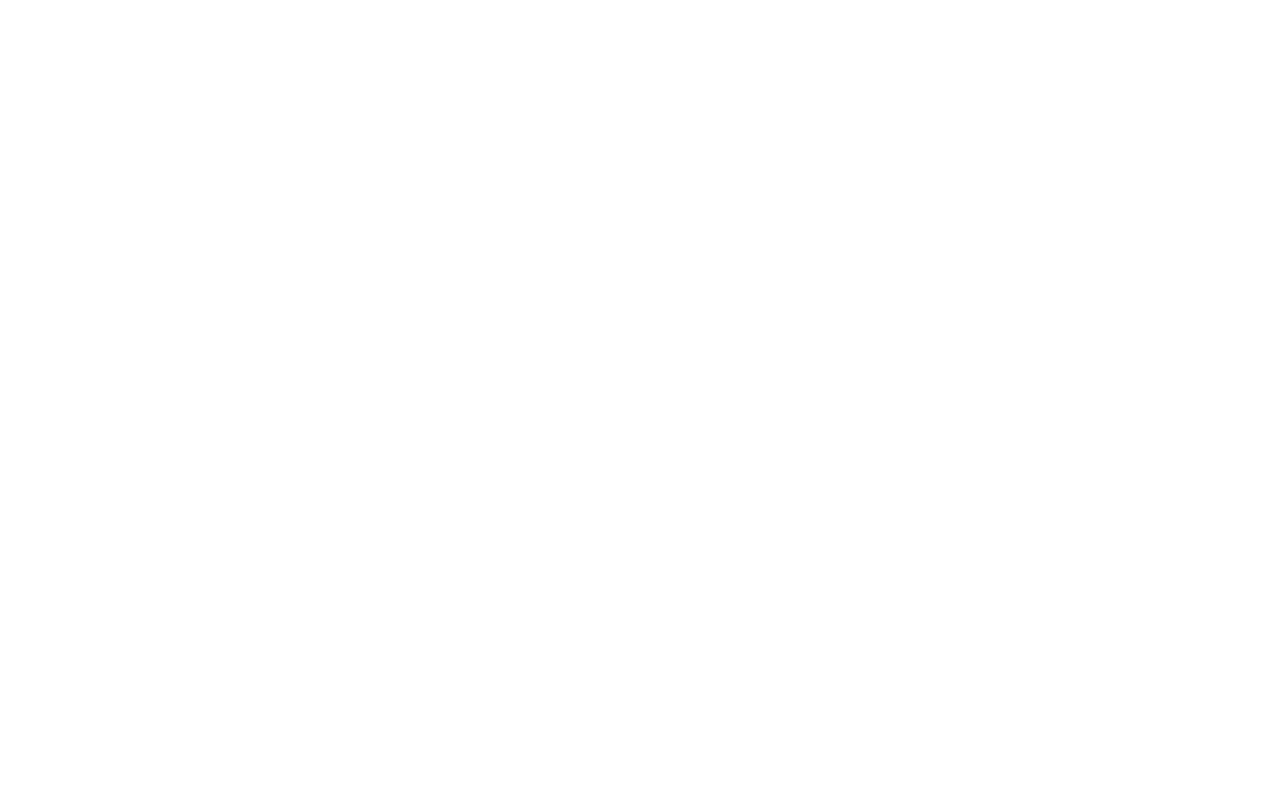
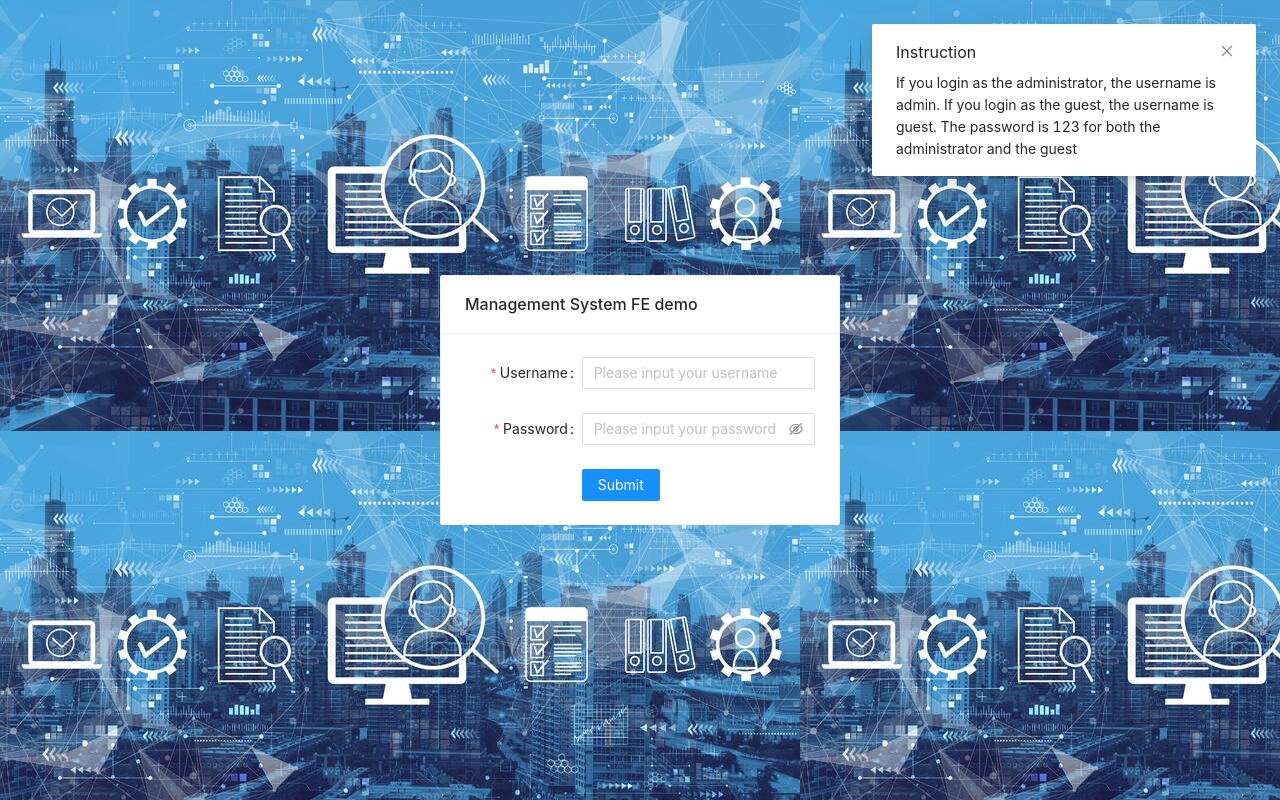
Before and after one commit to kouteisang/react-management, a React (Create React App) app: page /login in a window 1280 px wide. Before the commit this address had no page. Built offline with nearby package versions, Linux system fonts and the light colour scheme.

Commit message:
login part done

```diff
--- a/src/App.css
+++ b/src/App.css
@@ -1,3 +1,5 @@
 .App{
   height: 100vh;
 }
+
+ul,li{ padding:0;margin:0;list-style:none}
--- a/src/App.js
+++ b/src/App.js
@@ -1,17 +1,21 @@
 import {BrowserRouter,  Routes, Route } from 'react-router-dom';
 import Layout from './pages/ManageLayout'
+import Login from './pages/Login';
+import AuthComponent from './component/AuthComponent'
 import Visualization from './pages/Visualization'
 import 'antd/dist/antd.min.css'
 import './App.css';
 
 function App() {
+
   return (
     <BrowserRouter>
       <div className="App">
         <Routes>
-          <Route path='/' element={<Layout/>}>
+          <Route path='/' element={ <AuthComponent> <Layout/> </AuthComponent>}>
             <Route index element={<Visualization/>}></Route>
           </Route>
+          <Route path='/login' element={<Login/>}></Route>
         </Routes>
       </div>
     </BrowserRouter>
--- /dev/null
+++ b/src/component/AuthComponent/index.js
@@ -0,0 +1,13 @@
+import {useNavigate} from 'react-router-dom'
+
+function AuthComponent({children}){
+    const navigate = useNavigate();
+    const user = JSON.parse(localStorage.getItem("user"));
+    if(user == null){
+        navigate('/login');
+    }else{
+        return <>{children}</>
+    }
+}
+
+export default AuthComponent;
--- a/src/index.js
+++ b/src/index.js
@@ -5,7 +5,5 @@ import App from './App';
 
 const root = ReactDOM.createRoot(document.getElementById('root'));
 root.render(
-  <React.StrictMode>
     <App />
-  </React.StrictMode>
 );
--- /dev/null
+++ b/src/pages/Login/index.js
@@ -0,0 +1,98 @@
+import { Button, Form, Input, Card, notification, message} from 'antd';
+import { useNavigate } from 'react-router-dom';
+import { useEffect } from 'react';
+import './index.scss'
+
+
+function Login(){
+
+    const navigate = useNavigate();
+
+    const onFinish = (values) => {
+        if(values.username == "admin" || values.username == "guest"){
+            localStorage.setItem("user", JSON.stringify(values));
+            message.success("Welcome :)");
+            navigate("/");
+        }else{
+            message.error("Please try again :(");
+        }
+    };
+
+    const onFinishFailed = (errorInfo) => {
+        console.log('Failed:', errorInfo);
+        message.error("Please try again :(");
+    };
+
+    useEffect(()=>{
+        const args = {
+            message: 'Instruction',
+            description:
+              'If you login as the administrator, the username is admin. If you login as the guest, the username is guest.\n The password is 123 for both the administrator and the guest',
+            duration: 0,
+          };
+        notification.open(args);
+    },[])
+
+    return (
+        <div className='login'>
+            <Card title="Management System FE demo" className='login-container'>
+                <Form
+            name="basic"
+            labelCol={{
+                span: 8,
+            }}
+            wrapperCol={{
+                span: 16,
+            }}
+            initialValues={{
+                remember: true,
+            }}
+            onFinish={onFinish}
+            onFinishFailed={onFinishFailed}
+            autoComplete="off"
+            >
+            <Form.Item
+                label="Username"
+                name="username"
+                rules={[
+                {
+                    required: true,
+                    message: 'Please input your username!',
+                },
+                ]}
+            >
+                <Input placeholder="Please input your username"/>
+            </Form.Item>
+
+            <Form.Item
+                label="Password"
+                name="password"
+                rules={[
+                {
+                    required: true,
+                    message: 'Please input your password!',
+                },
+                ]}
+            >
+                <Input.Password placeholder="Please input your password"/>
+            </Form.Item>
+
+            <Form.Item
+                wrapperCol={{
+                offset: 8,
+                span: 16,
+                }}
+            >
+                <Button type="primary" htmlType="submit">
+                Submit
+                </Button>
+            </Form.Item>
+            </Form>
+            </Card>
+        </div>
+
+    );
+
+}
+
+export default Login;
--- /dev/null
+++ b/src/pages/Login/index.scss
@@ -0,0 +1,18 @@
+.login{
+    background: url('../../assets/wallpaper.jpg');
+    width: 100%;
+    height: 100%;
+    position: relative;
+
+    .login-container{
+        position: absolute;
+        width: 400px;
+        height: 250px;
+        left: 0;
+        right: 0;
+        top: 0;
+        bottom: 0;
+        margin: auto;
+    }
+
+}
--- a/src/pages/ManageLayout/index.js
+++ b/src/pages/ManageLayout/index.js
@@ -1,14 +1,21 @@
+import React, { useState } from 'react';
+import {Outlet, useNavigate} from 'react-router-dom'
+
 import {
   MenuFoldOutlined,
   MenuUnfoldOutlined,
-  UploadOutlined,
   HomeOutlined,
-  VideoCameraOutlined,
+  GithubOutlined,
+  EditOutlined,
+  SettingOutlined,
+  LogoutOutlined
 } from '@ant-design/icons';
-import { Layout, Menu } from 'antd';
-import React, { useState } from 'react';
-import {Outlet, useNavigate} from 'react-router-dom'
+import { Layout, Menu, Avatar } from 'antd';
+
 import './index.scss'
+import avatarPic from '../../assets/avatar.jpeg'
+
+
 const { Header, Sider, Content } = Layout;
 
 function ManageLayout(){
@@ -47,10 +54,39 @@ function ManageLayout(){
             padding: 0,
           }}
         >
-          {React.createElement(collapsed ? MenuUnfoldOutlined : MenuFoldOutlined, {
-            className: 'trigger',
-            onClick: () => setCollapsed(!collapsed),
-          })}
+          <div className='header-part'>
+            {React.createElement(collapsed ? MenuUnfoldOutlined : MenuFoldOutlined, {
+              className: 'trigger',
+              onClick: () => setCollapsed(!collapsed),
+            })}
+            <div className='right-part'>
+              <div>
+                <a href='https://github.com/kouteisang' target="_blank" style={{color:"#333"}}>
+                  <GithubOutlined />
+                </a>
+              </div>
+              <div className='avatar'>
+                <Avatar size='large' src={avatarPic}></Avatar>
+                <div className='avatar-content'>
+                  <ul>
+                    <li>用户设置</li>
+                    <li>
+                      <EditOutlined />
+                      <span>个人设置</span>
+                    </li>
+                    <li>
+                      <SettingOutlined />
+                      <span>系统设置</span>
+                    </li>
+                    <li>
+                      <LogoutOutlined />
+                      <span>退出登录</span>
+                    </li>
+                  </ul>
+                </div>
+              </div>
+            </div>
+          </div>
         </Header>
         <Content
           className="site-layout-background site-new-bg"
@@ -67,4 +103,4 @@ function ManageLayout(){
   )
 }
 
-export default ManageLayout
+export default ManageLayout;
--- a/src/pages/ManageLayout/index.scss
+++ b/src/pages/ManageLayout/index.scss
@@ -10,9 +10,9 @@
     transition: color 0.3s;
   }
 
-  #components-layout-demo-custom-trigger .trigger:hover {
-    color: #1890ff;
-  }
+#components-layout-demo-custom-trigger .trigger:hover {
+   color: #1890ff;
+}
 
   #components-layout-demo-custom-trigger .logo {
     height: 32px;
@@ -32,3 +32,68 @@
   .site-layout .site-new-bg{
     background-color: rgb(238, 240, 244)
   }
+
+
+.ant-layout .ant-layout-header{
+  overflow: visible;
+}
+
+.header-part{
+  display: flex;
+  justify-content: space-between;
+  align-items: center;
+  .right-part{
+    display: flex;
+    .avatar{
+      margin: 0 10px;
+      position: relative;
+    }
+
+    .avatar:hover .avatar-content{
+      display: block;
+    }
+
+    .avatar-content{
+      width: 200px;
+      background-color: #fff;
+      border-radius: 3px;
+      box-shadow: 0 0 5px rgba(0, 0, 0, 0.3);
+      position: absolute;
+      right: 0;
+      top: 65px;
+      z-index: 999;
+      display: none;
+
+      ul li{
+        color: #3f3f3f;
+        height: 37px;
+        line-height: 37px;
+        font-size: .9rem;
+        padding-left: 15px;
+      }
+
+      ul li:hover{
+        background-color: rgb(225, 246, 255);
+        cursor: pointer;
+      }
+
+      ul li:first-child:hover{
+        background-color: #fff;
+        cursor: auto;
+      }
+
+      ul>li:first-child{
+        border-bottom: 1px solid #cfcfcf;
+        color: #cfcfcf;
+      }
+
+      ul>li:nth-child(3){
+        border-bottom: 1px solid #cfcfcf;
+      }
+
+      ul li span{
+        padding-right: 3px;
+      }
+    }
+  }
+}
```
Also changed, not shown: src/assets/avatar.jpeg (added), src/assets/wallpaper.jpg (added).
